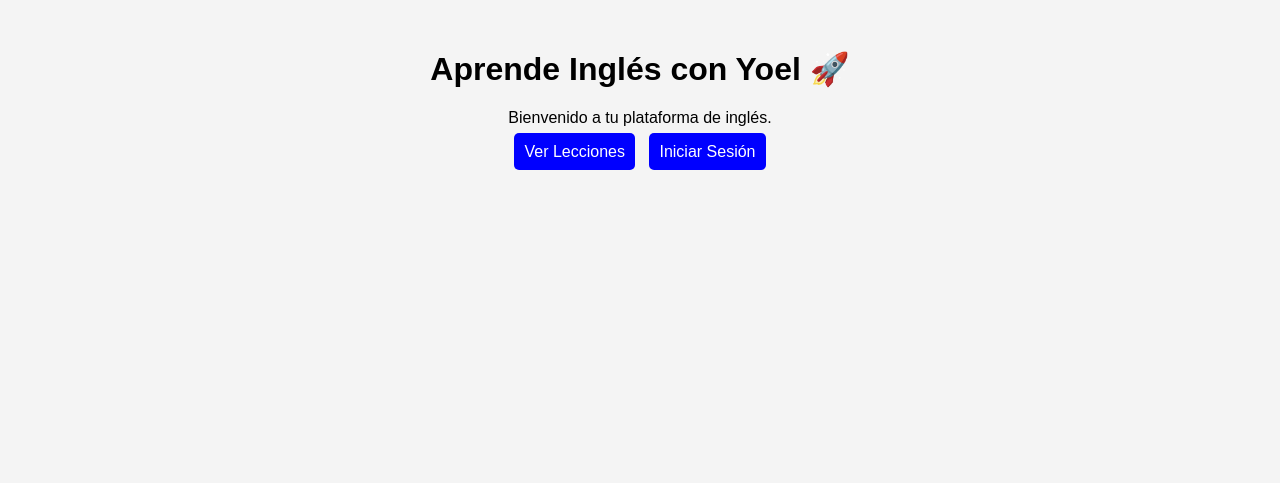
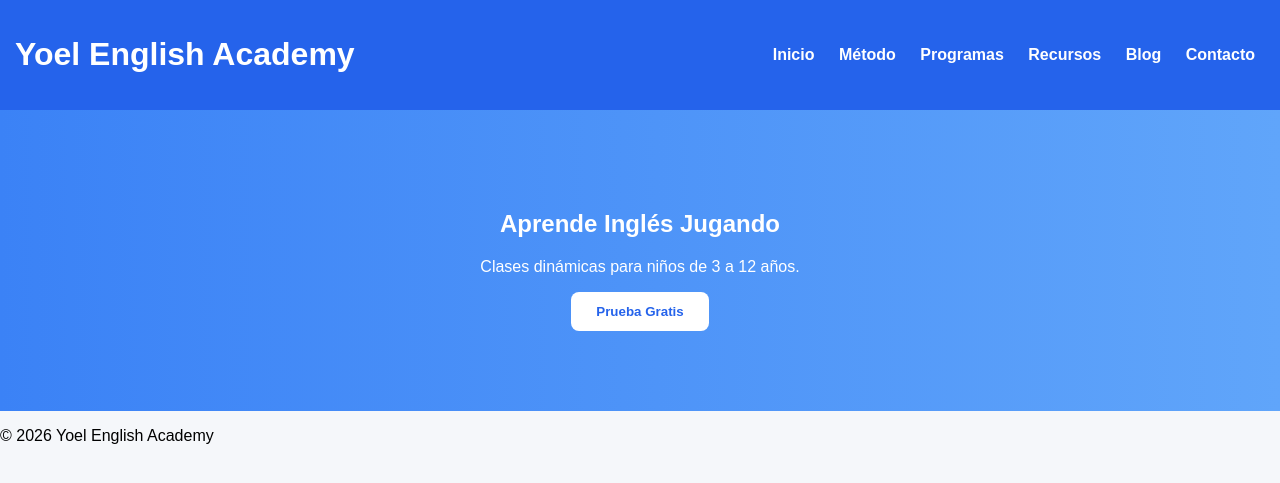
Before and after one commit to palaciojoel395-coder/ingles_web, a Flask app: page / in a window 1280 px wide. Shown: the top 483 px of the page. Run offline with Flask 3, Linux system fonts and the light colour scheme.

Commit message:
Fix estructura repo

```diff
--- a/app.py
+++ b/app.py
@@ -6,13 +6,25 @@ app = Flask(__name__)
 def home():
     return render_template("index.html")
 
-@app.route("/lessons")
-def lessons():
-    return render_template("lessons.html")
+@app.route("/metodo")
+def metodo():
+    return render_template("metodo.html")
 
-@app.route("/login")
-def login():
-    return render_template("login.html")
+@app.route("/programas")
+def programas():
+    return render_template("programas.html")
+
+@app.route("/recursos")
+def recursos():
+    return render_template("recursos.html")
+
+@app.route("/blog")
+def blog():
+    return render_template("blog.html")
+
+@app.route("/contacto")
+def contacto():
+    return render_template("contacto.html")
 
 if __name__ == "__main__":
-    app.run()
+    app.run(debug=True)
--- a/static/style.css
+++ b/static/style.css
@@ -1,15 +1,38 @@
 body {
-    font-family: Arial;
-    text-align: center;
-    background-color: #f4f4f4;
-    margin-top: 50px;
+    font-family: Arial, sans-serif;
+    margin: 0;
+    background-color: #f5f7fa;
 }
 
-a {
+header {
+    background-color: #2563eb;
+    padding: 15px;
+    color: white;
+    display: flex;
+    justify-content: space-between;
+    align-items: center;
+}
+
+nav a {
+    color: white;
+    margin: 0 10px;
     text-decoration: none;
-    background: blue;
+    font-weight: bold;
+}
+
+.hero {
+    text-align: center;
+    padding: 80px 20px;
+    background: linear-gradient(to right, #3b82f6, #60a5fa);
     color: white;
-    padding: 10px;
-    border-radius: 5px;
-    margin: 5px;
 }
+
+.btn {
+    background-color: white;
+    color: #2563eb;
+    padding: 12px 25px;
+    border-radius: 8px;
+    border: none;
+    cursor: pointer;
+    font-weight: bold;
+}
--- /dev/null
+++ b/templates/base.html
@@ -0,0 +1,31 @@
+<!DOCTYPE html>
+<html lang="es">
+<head>
+    <meta charset="UTF-8">
+    <title>{% block title %}Yoel English Academy{% endblock %}</title>
+    <link rel="stylesheet" href="{{ url_for('static', filename='style.css') }}">
+</head>
+<body>
+
+<header>
+    <h1>Yoel English Academy</h1>
+    <nav>
+        <a href="/">Inicio</a>
+        <a href="/metodo">Método</a>
+        <a href="/programas">Programas</a>
+        <a href="/recursos">Recursos</a>
+        <a href="/blog">Blog</a>
+        <a href="/contacto">Contacto</a>
+    </nav>
+</header>
+
+<main>
+    {% block content %}{% endblock %}
+</main>
+
+<footer>
+    <p>© 2026 Yoel English Academy</p>
+</footer>
+
+</body>
+</html>
--- /dev/null
+++ b/templates/contacto.html
@@ -0,0 +1,6 @@
+<form method="POST">
+    <input type="text" name="nombre" placeholder="Nombre">
+    <input type="email" name="correo" placeholder="Correo">
+    <textarea name="mensaje" placeholder="Mensaje"></textarea>
+    <button type="submit">Enviar</button>
+</form>
--- a/templates/index.html
+++ b/templates/index.html
@@ -1,16 +1,13 @@
-<!DOCTYPE html>
-<html>
-<head>
-    <title>Aprende Inglés</title>
-    <link rel="stylesheet" href="{{ url_for('static', filename='style.css') }}">
-</head>
-<body>
+{% extends "base.html" %}
 
-    <h1>Aprende Inglés con Yoel 🚀</h1>
-    <p>Bienvenido a tu plataforma de inglés.</p>
+{% block title %}Inicio{% endblock %}
 
-    <a href="/lessons">Ver Lecciones</a>
-    <a href="/login">Iniciar Sesión</a>
+{% block content %}
 
-</body>
-</html>
+<section class="hero">
+    <h2>Aprende Inglés Jugando</h2>
+    <p>Clases dinámicas para niños de 3 a 12 años.</p>
+    <button class="btn">Prueba Gratis</button>
+</section>
+
+{% endblock %}
--- /dev/null
+++ b/templates/testimonios.html
@@ -0,0 +1,4 @@
+<div class="card">
+    <p>"Mi hijo ama las clases."</p>
+    <strong>- María G.</strong>
+</div>
```
Also changed, not shown: templates/lessons.html (deleted, +0 -19 lines), templates/login.html (deleted, +0 -19 lines), templates/blog.html (added), templates/equipo.html (added), templates/metodo.html (added), templates/programas.html (added), templates/recursos.html (added), 2 other files.
